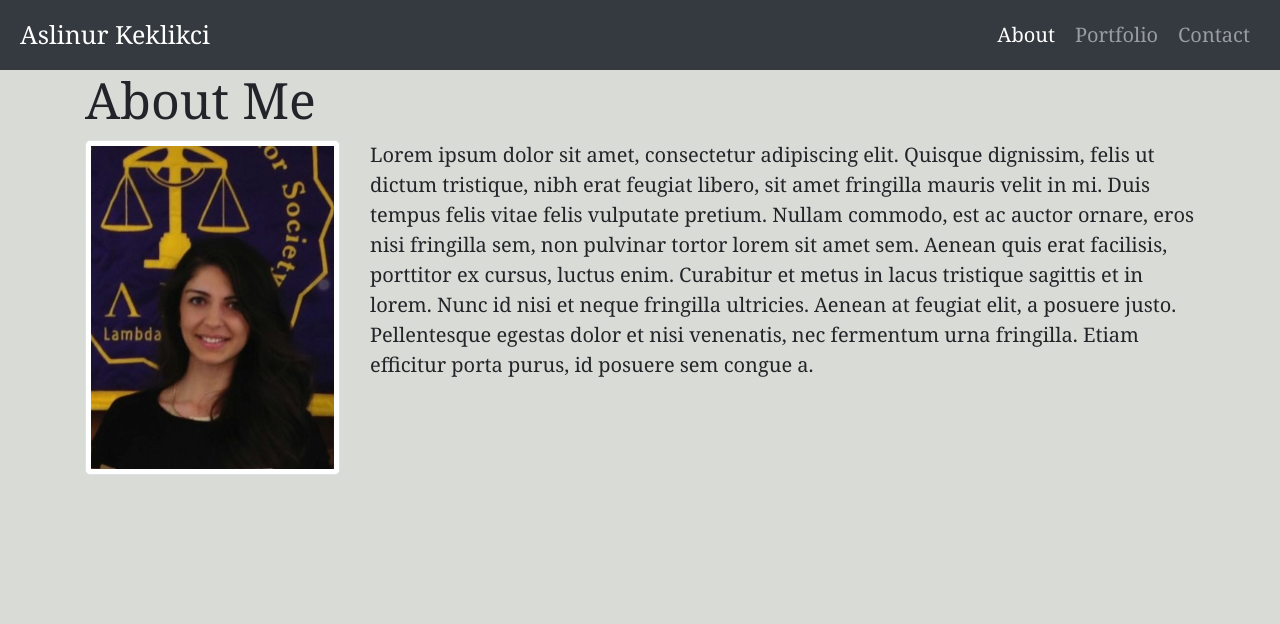
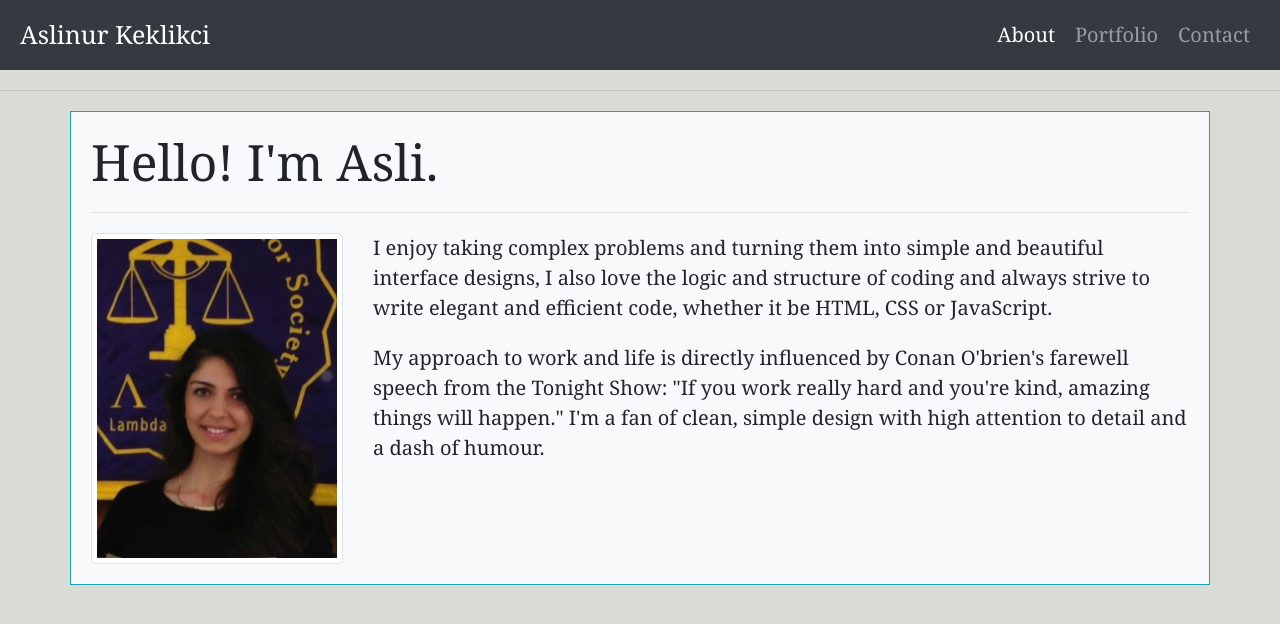
Before and after one commit to AslinurK/Responsive-Portfolio, a plain HTML site: page index.html in a window 1280 px wide. Drawn offline with nearby package versions, Linux system fonts and the light colour scheme.

Commit message:
updated about me

```diff
--- a/index.html
+++ b/index.html
@@ -15,9 +15,9 @@
 <body>
 
     <!-- navbar -->
-    <nav class="navbar navbar-expand-lg navbar-dark bg-dark">
+    <nav class="navbar navbar-expand-lg navbar-dark bg-dark sticky-top">
         <!--HOME-->
-        <a class="navbar-brand" href="#">Aslinur Keklikci</a>
+        <a class="navbar-brand" href="index.html">Aslinur Keklikci</a>
         <button class="navbar-toggler" type="button" data-toggle="collapse" data-target="#navbarNav" aria-controls="navbarNav" aria-expanded="false" aria-label="Toggle navigation">
           <span class="navbar-toggler-icon"></span>
         </button>
@@ -38,35 +38,36 @@
         </div>
       </nav>
 
+<hr>
+    <!-- Main Content -->
 
-    <!-- About Me -->
-
-    <div class="container">
+   <div class="content">
+    <div class="container my-3 p-3 border border border-info bg-light">
         <div class="row">
           <div class="col-md-12">
             <div class="page-header">
-              <h1>About Me</h1>
+              <h1 class="display-6">Hello! I'm Asli. </h1>
             </div>
+            <hr>
             <div class="row">
               <div class="col-md-3">
                 <img src="./pictures/asli.png" alt="Asli" class="img-thumbnail">
               </div>
               <div class="col-md-9">
                 <p>
-                  Lorem ipsum dolor sit amet, consectetur adipiscing elit. Quisque dignissim, felis ut dictum tristique,
-                  nibh erat feugiat libero, sit amet fringilla mauris velit in mi. Duis tempus felis vitae
-                  felis vulputate pretium. Nullam commodo, est ac auctor ornare, eros nisi fringilla sem,
-                  non pulvinar tortor lorem sit amet sem. Aenean quis erat facilisis, porttitor ex cursus,
-                  luctus enim. Curabitur et metus in lacus tristique sagittis et in lorem. Nunc id nisi et
-                  neque fringilla ultricies. Aenean at feugiat elit, a posuere justo. Pellentesque egestas
-                  dolor et nisi venenatis, nec fermentum urna fringilla. Etiam efficitur porta purus, id
-                  posuere sem congue a.
+                 I enjoy taking complex problems and turning them into simple and beautiful interface designs, I also love the logic and structure of coding and always strive to write elegant and efficient code, whether it be HTML, CSS or JavaScript.
                 </p>
+
+                <p>My approach to work and life is directly influenced by Conan O'brien's farewell speech from the Tonight Show: "If you work really hard and you're kind, amazing things will happen." I'm a fan of clean, simple design with high attention to detail and a dash of humour.</p>
               </div>
             </div>
           </div>
+        </div>
+        </div>
+   </div>
 
-    <!-- footer -->
+    <!-- Sticky footer -->
+
 
     <!-- bootstrap js-->
     <script src="https://code.jquery.com/jquery-3.2.1.slim.min.js" integrity="sha384-KJ3o2DKtIkvYIK3UENzmM7KCkRr/rE9/Qpg6aAZGJwFDMVNA/GpGFF93hXpG5KkN" crossorigin="anonymous"></script>
--- a/style.css
+++ b/style.css
@@ -5,17 +5,12 @@
     font-family: Cambria, Cochin, Georgia, Times, 'Times New Roman', serif;
     font-size: 20px;
 
-
 }
 
 body {
     background-color: #d9dcd6;
 }
 
-ul {
-
-
-  }
 
   li a:hover {
     background-color: #555;
@@ -32,3 +27,11 @@ ul {
      display: inline-block;
      font-size: 16px;
  }
+
+ .p-3 {
+    padding: 1rem!important;
+}
+
+.border{
+    border: 1px solid pink;
+}
```
Also changed, not shown: contact.html (+2 -1 lines), portfolio.html (+5 -3 lines), 2 other files.
